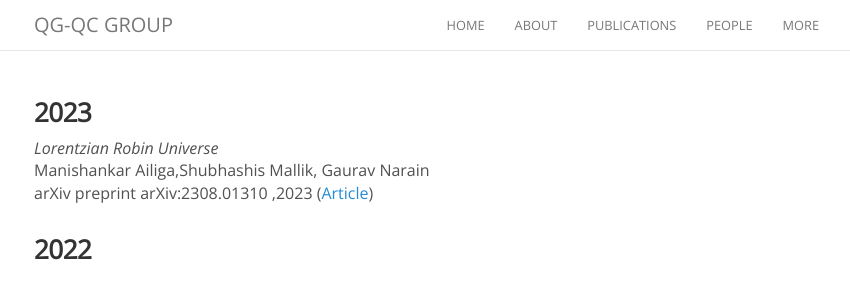
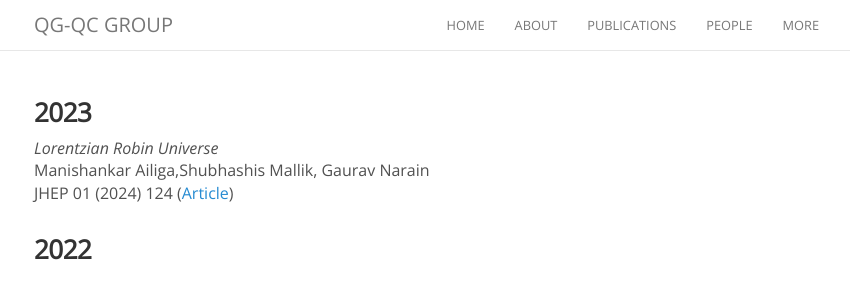
Before and after one commit to gravitygroupchep/gravitygroupchep.github.io, a Jekyll site: the page built from publications.md, in a window 1280 px wide. Shown: the top 300 px of the page, without its empty margins (221-1071 px from the left). Built offline with Jekyll 4.4.1, drawn with Linux system fonts in a browser that asks for light colours; nearby versions of some CDN libraries; comment, search, counter and statistics services are not loaded.

Commit message:
Update publications.md

```diff
--- a/publications.md
+++ b/publications.md
@@ -7,7 +7,7 @@ permalink: /publication/
 
 _Lorentzian Robin Universe_<br>
 Manishankar Ailiga,Shubhashis Mallik, Gaurav Narain<br>
-arXiv preprint arXiv:2308.01310 ,2023 ([Article](https://inspirehep.net/literature/2684604))
+ JHEP 01 (2024) 124 ([Article](https://inspirehep.net/literature/2684604))
 
 
 
```
